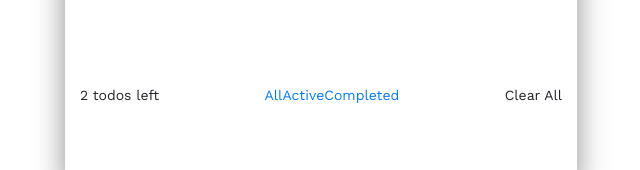
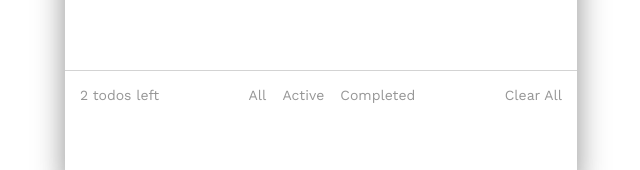
Before and after one commit to assembler-institute/reactjs-wish-list, a React (Create React App) app: page / in a window 1280 px wide. Shown: the part 500-670 px from the top of the page, without its empty margins (319-959 px from the left). Built offline with nearby package versions, Linux system fonts and the light colour scheme.

Commit message:
Footer styles

```diff
--- a/src/components/MainFooter/MainFooter.js
+++ b/src/components/MainFooter/MainFooter.js
@@ -5,7 +5,7 @@ import "./MainFooter.scss";
 function MainFooter({ todosLeft }) {
   return (
     <div className="main-footer col col-12">
-      <div className="items-left">{todosLeft} todos left</div>
+      <div className="items-left footer-item">{todosLeft} todos left</div>
       <nav className="">
         <ul className="navbar-nav d-flex">
           <li className="nav-item">
@@ -35,7 +35,7 @@ function MainFooter({ todosLeft }) {
           </li>
         </ul>
       </nav>
-      <div className="clear-all-div">Clear All</div>
+      <div className="clear-all-div footer-item">Clear All</div>
     </div>
   );
 }
--- a/src/components/MainFooter/MainFooter.scss
+++ b/src/components/MainFooter/MainFooter.scss
@@ -2,10 +2,25 @@
     display: flex;
     justify-content: space-between;
     align-items: center;
-    height: 40px;
+    height: 50px;
     font-size: 14px;
+    color: #969696;
+    border-top: 1px solid lightgray;
+    .footer-item:hover{
+        color: black;
+        font-weight: bold;
+        cursor: pointer;
+    }
     .navbar-nav{
         justify-content: space-between;
         flex-direction: row !important;
+        a{
+            padding: 8px;
+            color: #969696;
+        }
+        a:hover{
+            color: black;
+            font-weight: bold;
+        }
     }
 }
```
